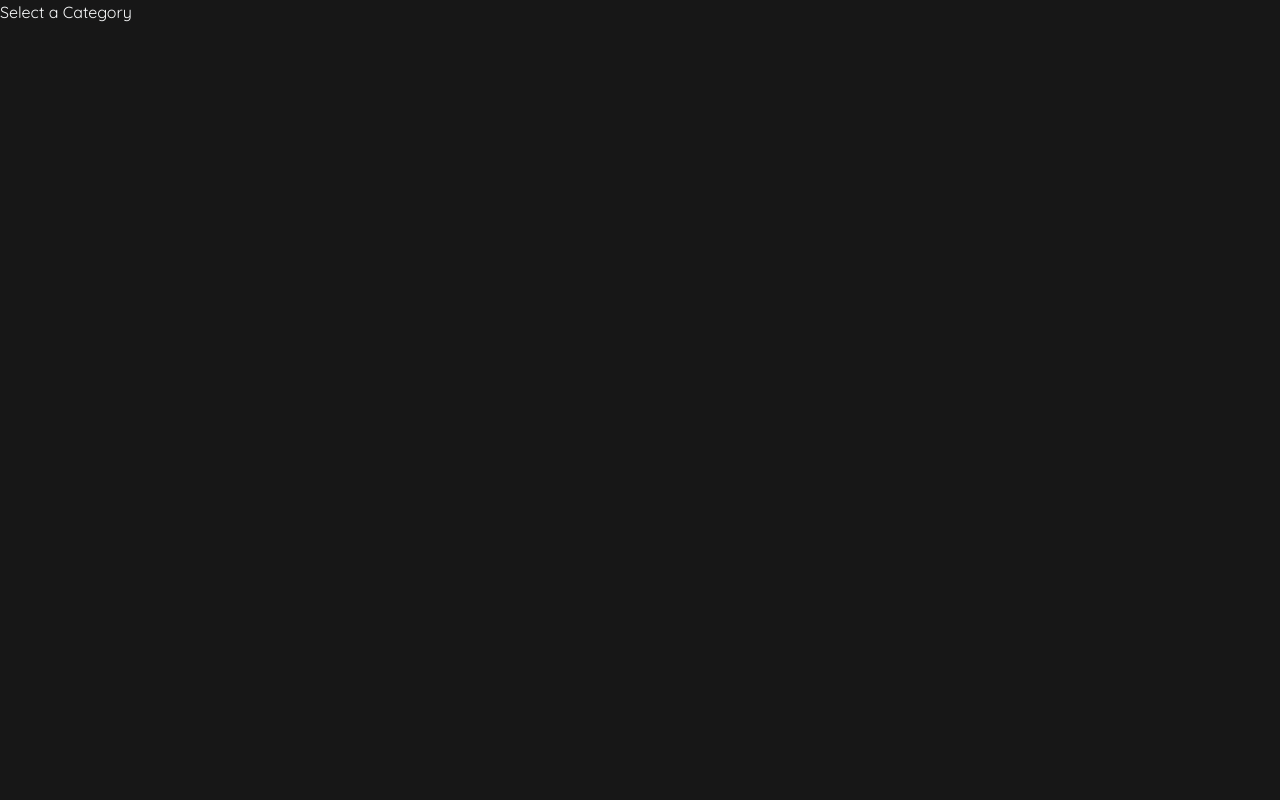
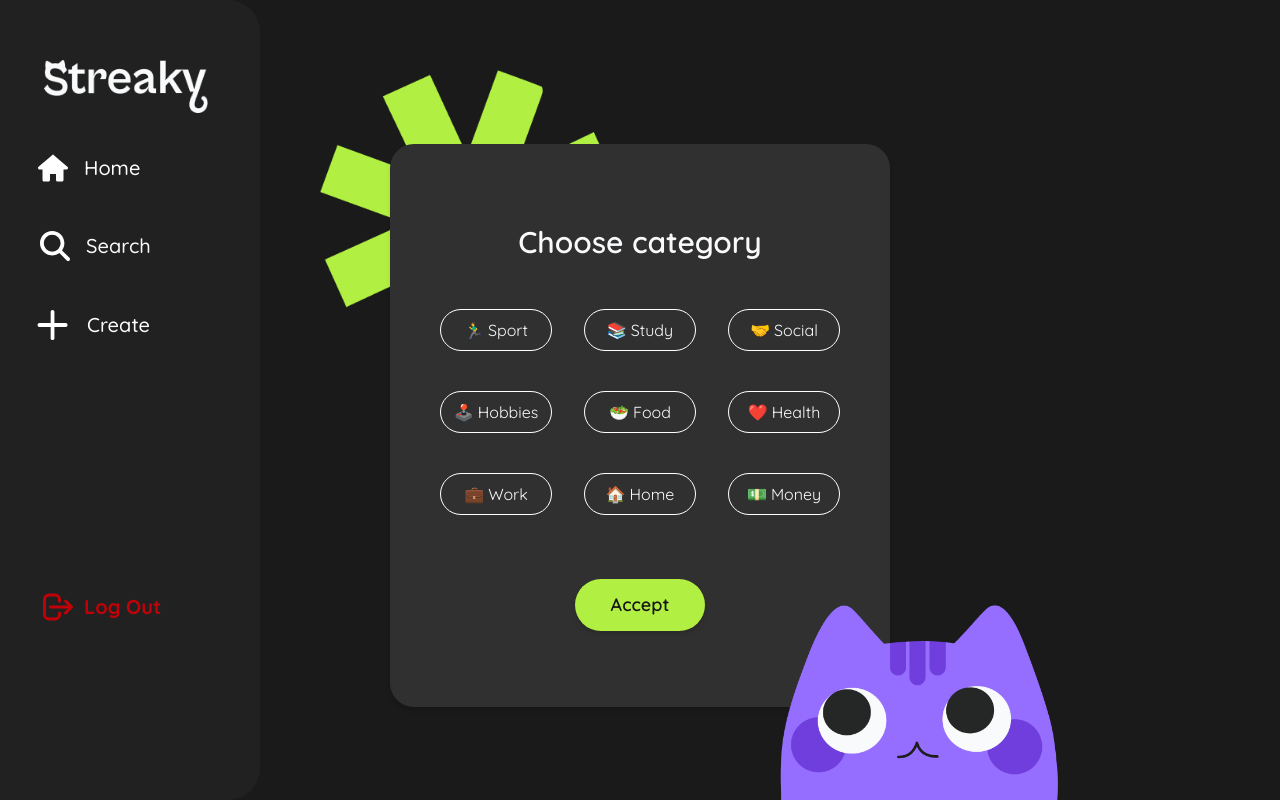
Before and after one commit to Disenando-con-Algoritmos/proyecto-final-streaky, a React (Vite) app: page /select in a window 1280 px wide. Built offline with nearby package versions, Linux system fonts and the light colour scheme.

Commit message:
(ADD(SELECTCATEGORY)ADD NEW FUNTION)

```diff
--- a/src/components/mobile/create-post/CategoryTagWhite.tsx
+++ b/src/components/mobile/create-post/CategoryTagWhite.tsx
@@ -1,14 +1,28 @@
 type Props = {
-  label: string; // nombre visible (ej: "Sport")
-  emoji: string; // emoji (ej: 🏃‍♂️)
+  label: string;
+  emoji?: string;
+  variant?: "button" | "text";
+  selected?: boolean;
+  onSelect?: (label: string) => void;
 };
 
-export default function CategoryTagWhite({ label, emoji }: Props) {
+export default function CategoryTag({ label, emoji, variant = "button",
+  selected = false, onSelect }: Props) {
+  if (variant === "text") {
+    return <p className="text-[#B1F042]">{emoji} {label}</p>;
+  }
+
   return (
     <button
-      className="border border-[#B1F042] text-[#F9FAFB] w-28 py-2 rounded-3xl m-2.5
-                 transition-all duration-200 hover:border-[#D9FF7A]
-                 hover:shadow-[0_0_8px_#B1F042] flex items-center justify-center gap-1"
+      onClick={() => onSelect && onSelect(label)}
+      className={`border w-28 py-2 rounded-3xl m-3 mb-5 flex items-center
+        justify-center gap-1 transition-all duration-200
+        ${
+          selected
+            ? "bg-[#B1F042]  text-black font-medium "
+            : "border-[#ffffff] text-[#F9FAFB] hover:border-[#B1F042]"
+        }
+      `}
     >
       <span>{emoji}</span>
       <span>{label}</span>
--- a/src/components/mobile/create-post/SelectCategory.tsx
+++ b/src/components/mobile/create-post/SelectCategory.tsx
@@ -1,7 +1,80 @@
+import PcSearchBar from "../../desktop/PcSearchBar";
+import MobileNavbar from "../nav-bar/MobileNavBar";
+import CategoryTagWhite from "./CategoryTagWhite";
+import GlobalBtn from "../welcome/GlobalBtn";
+import { useNavigate } from "react-router";
+import catSelect from "../../../assets/catSelectCategory.png";
+import shapeUpLogin from "../../../assets/shapeUpLogin.png";
+import { useState } from "react";
+
 export default function SelectCategory() {
+  const navigate = useNavigate();
+  const [selectedCategory, setSelectedCategory] = useState<string | null>(null);
+
+  const categories = [
+    { emoji: "🏃‍♂️", label: "Sport" },
+    { emoji: "📚", label: "Study" },
+    { emoji: "🤝", label: "Social" },
+    { emoji: "🕹️", label: "Hobbies" },
+    { emoji: "🥗", label: "Food" },
+    { emoji: "❤️", label: "Health" },
+    { emoji: "💼", label: "Work" },
+    { emoji: "🏠", label: "Home" },
+    { emoji: "💵", label: "Money" },
+  ];
+
   return (
-    <div>
-      <h1>Select a Category</h1>
-    </div>
+    <>
+
+      <div className="fixed top-0 left-0 w-full z-50">
+        <PcSearchBar />
+        <MobileNavbar />
+      </div>
+
+
+      <div
+        className="flex justify-center items-center min-h-screen
+        bg-[#1A1A1A] text-[#F9FAFB] relative overflow-hidden pt-[50px]"
+      >
+
+        <div className="bg-[#303030] p-9 rounded-3xl max-w-[500px] w-full shadow-md relative z-20">
+          <h1 className="font-semibold text-[30px] mb-8 mt-10 text-center">
+            Choose category
+          </h1>
+
+          <div className="flex gap-2 flex-wrap justify-center mt-6">
+            {categories.map((cat, index) => (
+              <CategoryTagWhite
+                key={index}
+                emoji={cat.emoji}
+                label={cat.label}
+                selected={selectedCategory === cat.label}
+                onSelect={(label) =>
+                  setSelectedCategory(prev => (prev === label ? null : label))
+                }
+              />
+            ))}
+          </div>
+
+          <div className="flex justify-center mt-11 mb-10">
+            <GlobalBtn
+              text="Accept"
+              type="submit"
+              onClick={() => navigate("/createpost")}
+            />
+          </div>
+        </div>
+
+
+        <img
+          src={catSelect}
+          alt="Cat Select"
+          className="absolute bottom-0 left-[60%] w-[300px] z-80"
+        />
+
+        <img src={shapeUpLogin}
+        alt="shapeUpLogin" className="absolute top-[70px] left-[25%] w-[300px] z-10" />
+      </div>
+    </>
   );
 }
--- a/src/pages/SelectCategory.tsx
+++ b/src/pages/SelectCategory.tsx
@@ -1,6 +1,7 @@
 import PcSearchBar from "../components/desktop/PcSearchBar";
 import CategoryTagWhite from "../components/mobile/create-post/CategoryTagWhite";
 import MobileNavbar from "../components/mobile/nav-bar/MobileNavBar";
+import { useState } from "react";
 
 export default function SelectCategory() {
     // Lista de categorías (emoji + nombre)
@@ -15,6 +16,8 @@ export default function SelectCategory() {
         { emoji: "🏠", label: "Home" },
         { emoji: "💵", label: "Money" },
     ];
+
+    const [selectedCategory, setSelectedCategory] = useState<string | null>(null);
 
     return (
         <>
@@ -35,7 +38,15 @@ export default function SelectCategory() {
                     {/* Contenedor de categorías */}
                     <div className="flex gap-2 flex-wrap justify-center mt-6">
                         {categories.map((cat, index) => (
-                            <CategoryTagWhite key={index} emoji={cat.emoji} label={cat.label} />
+                            <CategoryTagWhite
+                                key={index}
+                                emoji={cat.emoji}
+                                label={cat.label}
+                                selected={selectedCategory === cat.label}
+                                onSelect={(label) =>
+                                    setSelectedCategory(prev => (prev === label ? null : label))
+                                }
+                            />
                         ))}
                     </div>
                 </div>
--- a/src/pages/createpost.tsx
+++ b/src/pages/createpost.tsx
@@ -147,7 +147,7 @@ export default function CreatePost() {
               className="bg-[#703EDD] hover:bg-[#5c32b6]
               duration-300 p-3 rounded-[50px] w-[70%]
               text-[#ffffff] font-medium text-lg shadow-md
-              hover:shadow-lg hover:scale-105 transition"
+              hover:shadow-lg hover:scale-105 transition cursor-pointer"
             >
               Choose Category
             </button>
```
Also changed, not shown: src/assets/catSelectCategory.png (added).
